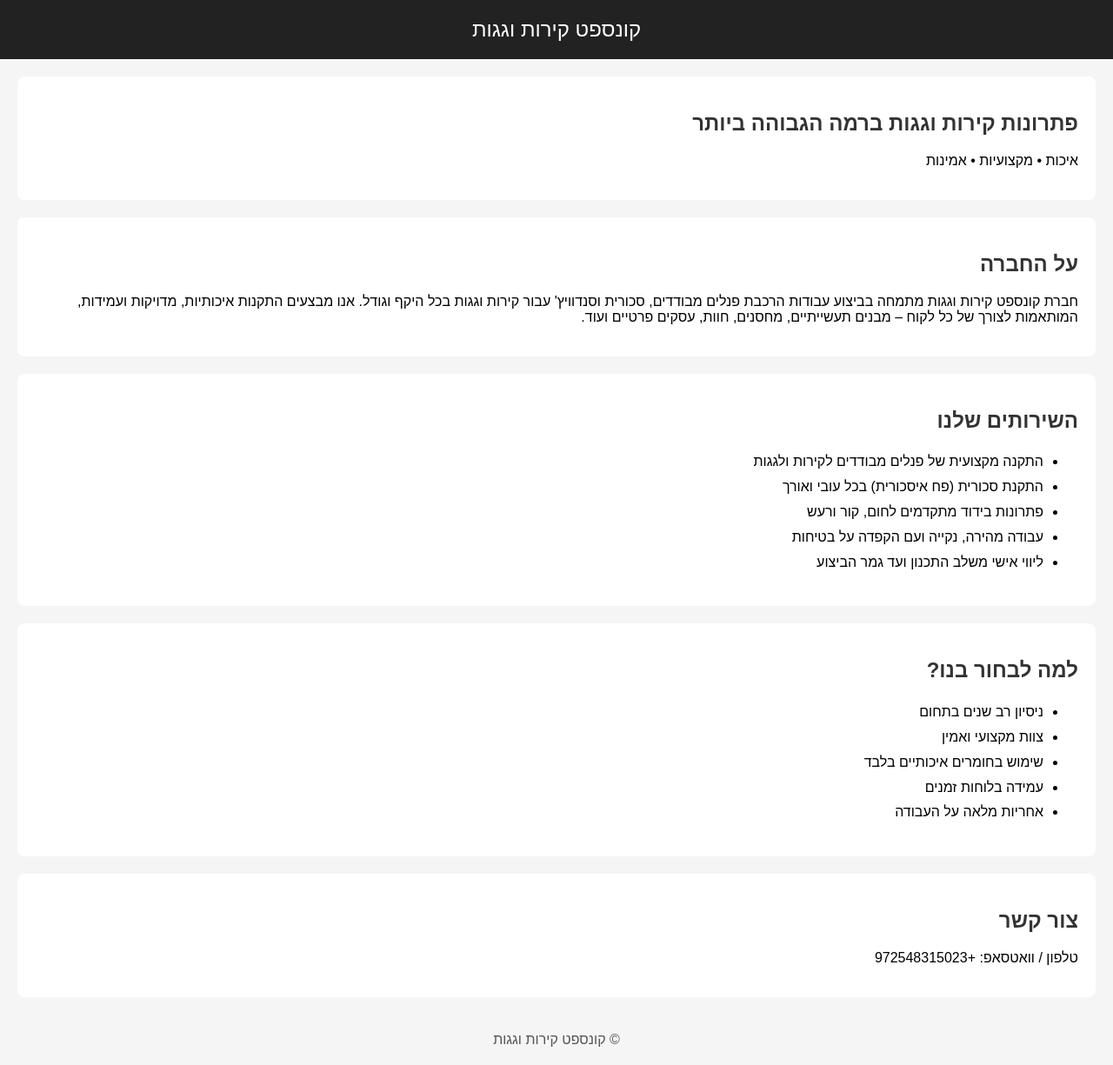
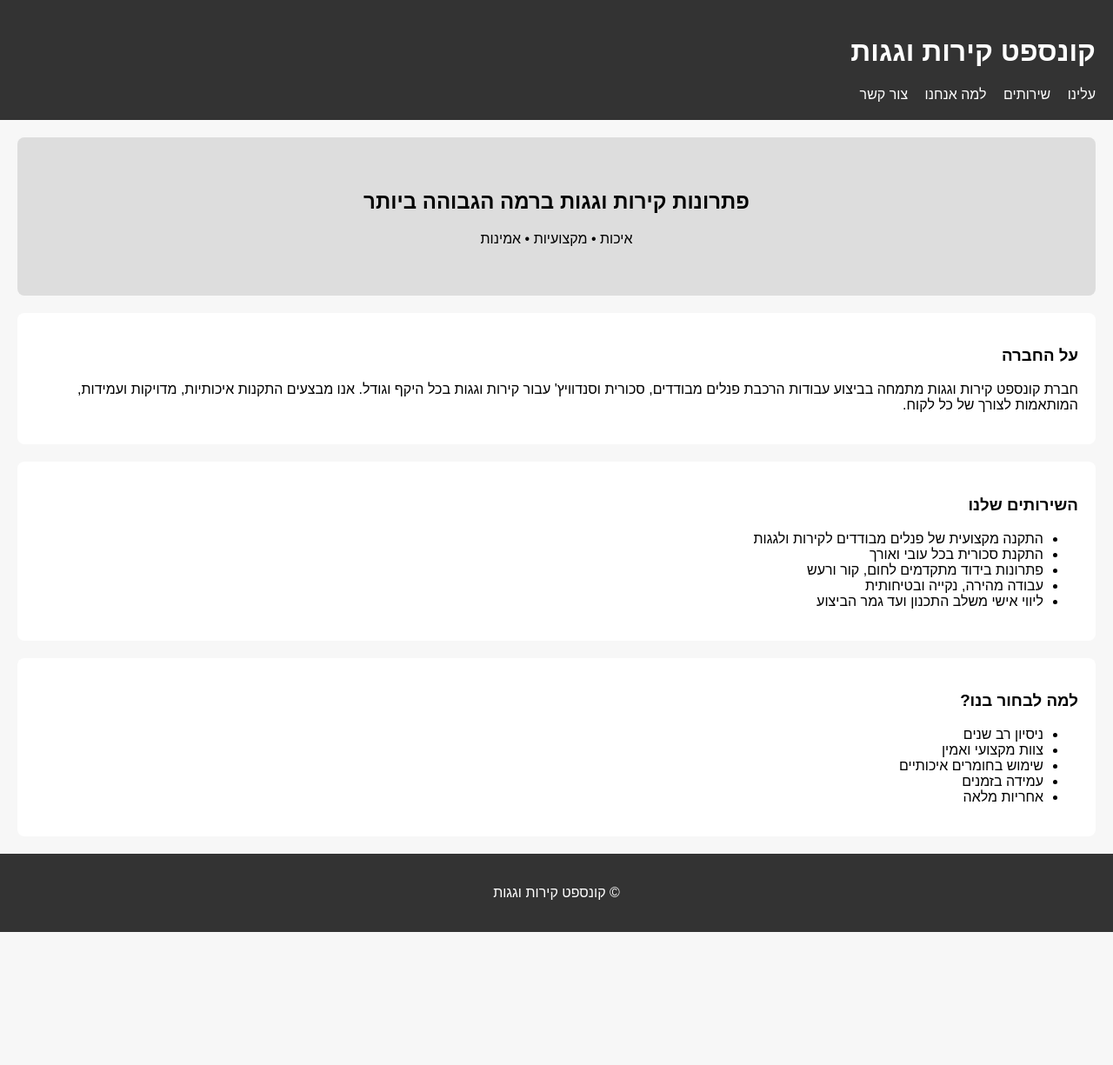
Before and after one commit to concept-walls-roofs/Concept-site, a plain HTML site: page index.html in a window 1280 px wide. Shown: the whole page at 87% size. After the commit the page ends 1072 px from the top, so only its background shows below. Drawn offline with Linux system fonts and the light colour scheme.

Commit message:
Add files via upload

```diff
--- a/index.html
+++ b/index.html
@@ -3,55 +3,54 @@
 <head>
 <meta charset="UTF-8">
 <title>קונספט קירות וגגות</title>
-<style>
-body{font-family:Arial;background:#f5f5f5;margin:0;padding:0;}
-header{background:#222;color:#fff;padding:20px;text-align:center;font-size:24px;}
-section{padding:20px;margin:20px;background:#fff;border-radius:8px;}
-h2{color:#333;}
-ul{line-height:1.8;}
-footer{text-align:center;padding:20px;color:#555;}
-</style>
+<link rel="stylesheet" href="style.css">
 </head>
 <body>
-<header>קונספט קירות וגגות</header>
+<header>
+<h1>קונספט קירות וגגות</h1>
+<nav>
+<a href="#">עלינו</a>
+<a href="#">שירותים</a>
+<a href="#">למה אנחנו</a>
+<a href="#">צור קשר</a>
+</nav>
+</header>
 
-<section>
+<section class="hero">
 <h2>פתרונות קירות וגגות ברמה הגבוהה ביותר</h2>
 <p>איכות • מקצועיות • אמינות</p>
 </section>
 
 <section>
-<h2>על החברה</h2>
-<p>חברת קונספט קירות וגגות מתמחה בביצוע עבודות הרכבת פנלים מבודדים, סכורית וסנדוויץ' עבור קירות וגגות בכל היקף וגודל. אנו מבצעים התקנות איכותיות, מדויקות ועמידות, המותאמות לצורך של כל לקוח – מבנים תעשייתיים, מחסנים, חוות, עסקים פרטיים ועוד.</p>
+<h3>על החברה</h3>
+<p>חברת קונספט קירות וגגות מתמחה בביצוע עבודות הרכבת פנלים מבודדים, סכורית וסנדוויץ' עבור קירות וגגות בכל היקף וגודל. אנו מבצעים התקנות איכותיות, מדויקות ועמידות, המותאמות לצורך של כל לקוח.</p>
 </section>
 
 <section>
-<h2>השירותים שלנו</h2>
+<h3>השירותים שלנו</h3>
 <ul>
 <li>התקנה מקצועית של פנלים מבודדים לקירות ולגגות</li>
-<li>התקנת סכורית (פח איסכורית) בכל עובי ואורך</li>
+<li>התקנת סכורית בכל עובי ואורך</li>
 <li>פתרונות בידוד מתקדמים לחום, קור ורעש</li>
-<li>עבודה מהירה, נקייה ועם הקפדה על בטיחות</li>
+<li>עבודה מהירה, נקייה ובטיחותית</li>
 <li>ליווי אישי משלב התכנון ועד גמר הביצוע</li>
 </ul>
 </section>
 
 <section>
-<h2>למה לבחור בנו?</h2>
+<h3>למה לבחור בנו?</h3>
 <ul>
-<li>ניסיון רב שנים בתחום</li>
+<li>ניסיון רב שנים</li>
 <li>צוות מקצועי ואמין</li>
-<li>שימוש בחומרים איכותיים בלבד</li>
-<li>עמידה בלוחות זמנים</li>
-<li>אחריות מלאה על העבודה</li>
+<li>שימוש בחומרים איכותיים</li>
+<li>עמידה בזמנים</li>
+<li>אחריות מלאה</li>
 </ul>
 </section>
 
-<section>
-<h2>צור קשר</h2>
-<p>טלפון / וואטסאפ: +972548315023</p>
-</section>
+<footer>
+<p>© קונספט קירות וגגות</p>
+</footer>
 
-<footer>© קונספט קירות וגגות</footer>
 </body>
 </html>
--- /dev/null
+++ b/style.css
@@ -0,0 +1,6 @@
+body { font-family: Arial; background:#f7f7f7; margin:0; padding:0; }
+header { background:#333; color:white; padding:20px; }
+nav a { color:white; margin-left:15px; text-decoration:none; }
+.hero { padding:40px; background:#ddd; text-align:center; }
+section { padding:20px; background:white; margin:20px; border-radius:8px; }
+footer { text-align:center; padding:20px; background:#333; color:white; }
```
Also changed, not shown: 1 other file.
